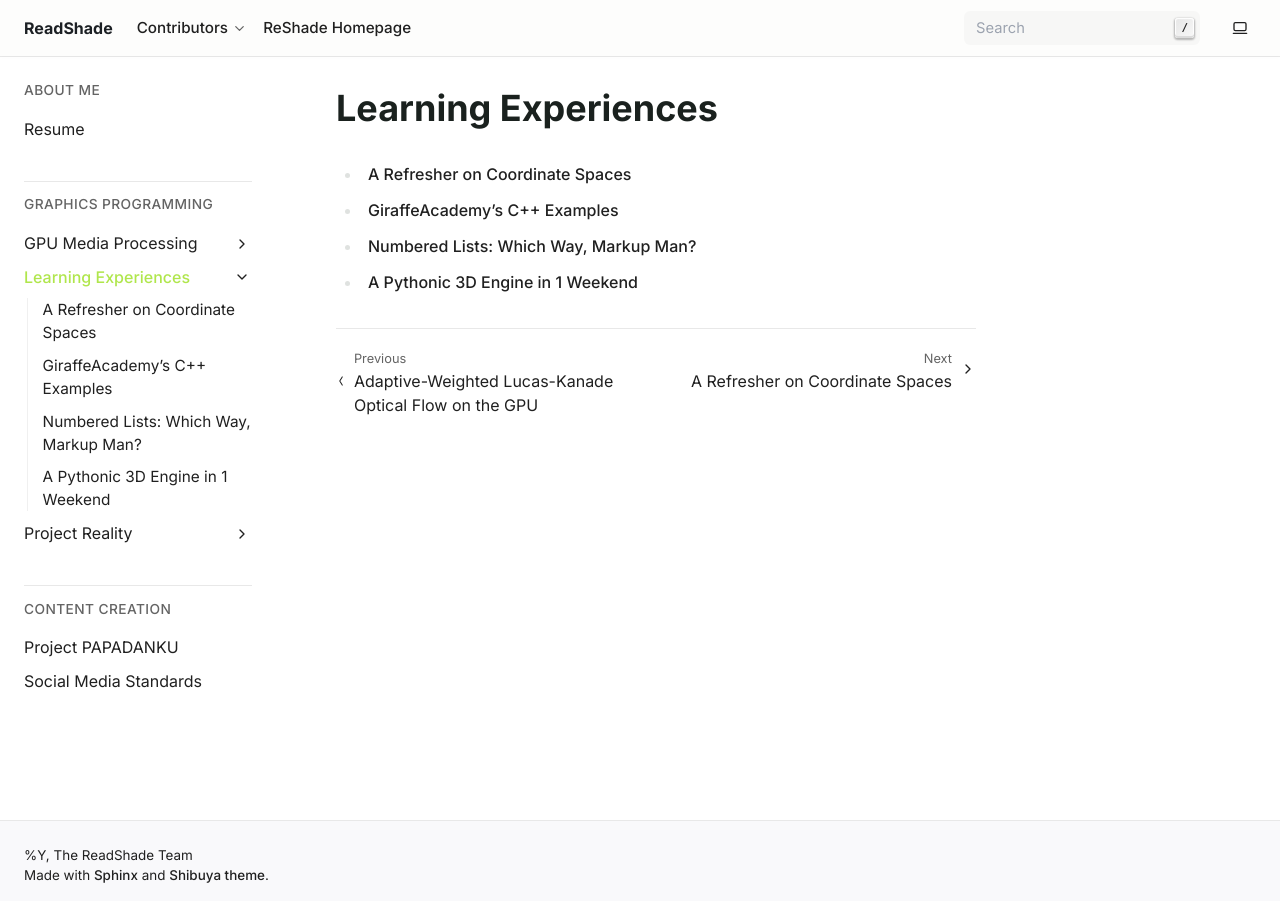
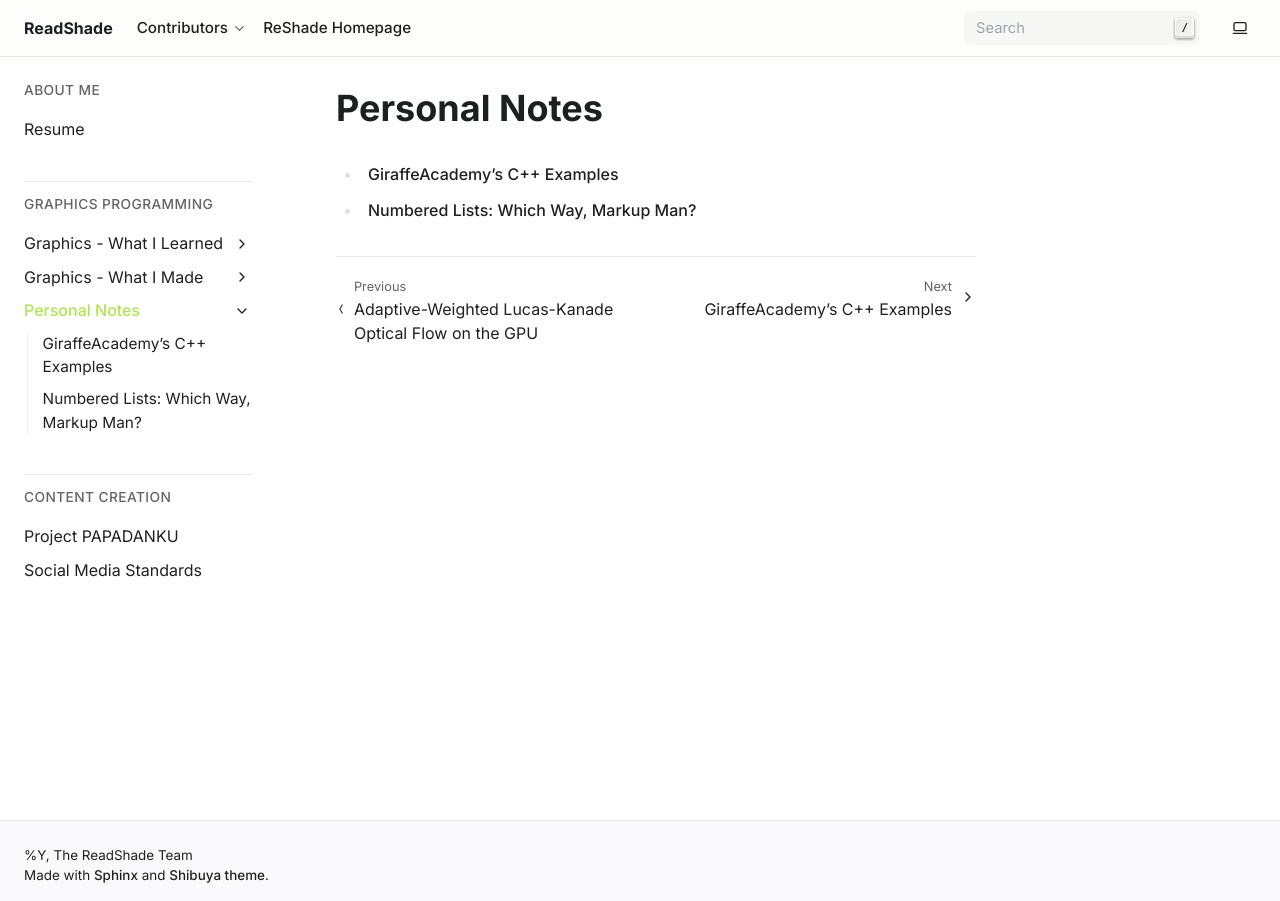
Before and after one commit to papadanku/papadanku.github.io, a Sphinx documentation site: the page built from doc/blog/personal/index.rst, in a window 1280 px wide. Built offline with Sphinx 7.4.7, drawn with Linux system fonts in a browser that asks for light colours.

Commit message:
Reorganized blog posts.

```diff
--- /dev/null
+++ b/doc/blog/graphics-learned/index.rst
@@ -0,0 +1,9 @@
+
+Graphics - What I Learned
+=========================
+
+.. toctree::
+   :glob:
+   :titlesonly:
+
+   *
--- a/doc/blog/gpu/censustransform.rst
+++ b/doc/blog/graphics-made/censustransform.rst
@@ -1,6 +1,6 @@
 
-Census Transform on the GPU
-===========================
+The Census Transform on the GPU
+===============================
 
 The Census Transform encodes a pixel's neighborhood relationships into a binary string. A binary string of "00000000" indicates the center pixel is less than all neighbors, while "11111111" means it's greater than or equal to all neighbors.
 
--- a/doc/blog/gpu/chromaticity.rst
+++ b/doc/blog/graphics-made/chromaticity.rst
@@ -1,6 +1,6 @@
 
-Image Chromaticity on the GPU
-=============================
+Polar Image Chromaticity on the GPU
+===================================
 
 Images often represent color using three channels: :math:`(R, G, B)`. For this document, we assume the range of each channel is :math:`[0.0, 1.0)`.
 
--- a/doc/blog/gpu/index.rst
+++ b/doc/blog/graphics-made/index.rst
@@ -1,6 +1,6 @@
 
-GPU Media Processing
-====================
+Graphics - What I Made
+======================
 
 .. toctree::
    :glob:
--- a/doc/blog/learning/index.rst
+++ b/doc/blog/personal/index.rst
@@ -1,6 +1,6 @@
 
-Learning Experiences
-====================
+Personal Notes
+===============
 
 .. toctree::
    :glob:
--- a/doc/blog/pr/index.rst
+++ /dev/null
@@ -1,9 +0,0 @@
-
-Project Reality
-===============
-
-.. toctree::
-   :glob:
-   :titlesonly:
-
-   *
```
Also changed, not shown: doc/blog/graphics-learned/coordinatespaces.rst (renamed from doc/blog/learning/coordinatespaces.rst), doc/blog/graphics-learned/logdepth.rst (renamed from doc/blog/pr/logdepth.rst), doc/blog/graphics-learned/pythonengine.rst (renamed from doc/blog/learning/pythonengine.rst), doc/blog/graphics-learned/shadermodel3.rst (renamed from doc/blog/pr/shadermodel3.rst), doc/blog/graphics-made/autoexposure.rst (renamed from doc/blog/gpu/autoexposure.rst), doc/blog/graphics-made/bilateral.rst (renamed from doc/blog/gpu/bilateral.rst), doc/blog/graphics-made/edges.rst (renamed from doc/blog/gpu/edges.rst), doc/blog/graphics-made/gaussianblur.rst (renamed from doc/blog/gpu/gaussianblur.rst), doc/blog/graphics-made/loops.rst (renamed from doc/blog/gpu/loops.rst), doc/blog/graphics-made/opticalflow.rst (renamed from doc/blog/gpu/opticalflow.rst), doc/blog/personal/cpp.rst (renamed from doc/blog/learning/cpp.rst), doc/blog/personal/lists.rst (renamed from doc/blog/learning/lists.rst).
